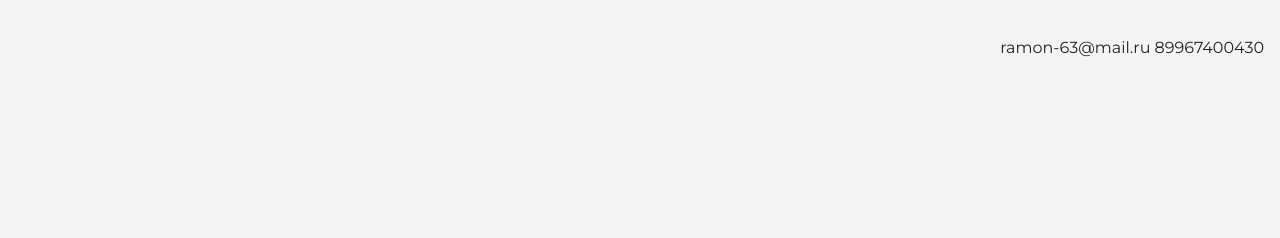
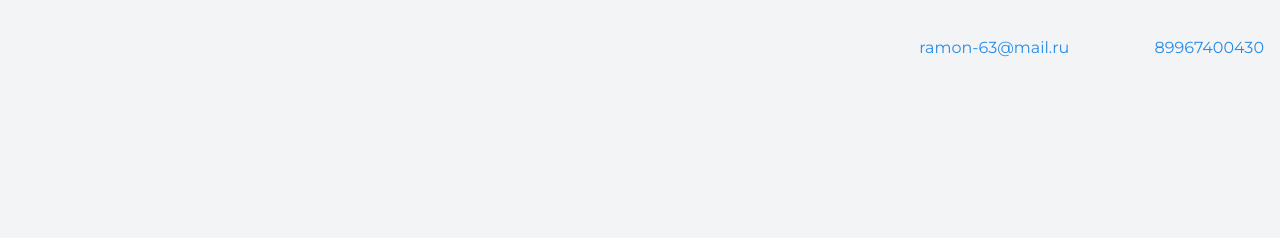
Before and after one commit to Razmik1988/my_profile, a plain HTML site: page index.html in a window 1280 px wide. Shown: the top 238 px of the page. Drawn offline with nearby package versions, Linux system fonts and the light colour scheme.

Commit message:
обновка

```diff
--- a/index.html
+++ b/index.html
@@ -10,7 +10,8 @@
   <body>
     <header class="page-header">
 	<div class="container">
-      ramon-63@mail.ru 89967400430
+      <a class="header-email" href="Mailto:ramon-63@mail.ru">ramon-63@mail.ru</a>
+	  <a class="header-phone" href="tel:89967400430">89967400430</a>
 	  </div>
     </header>
 
```
